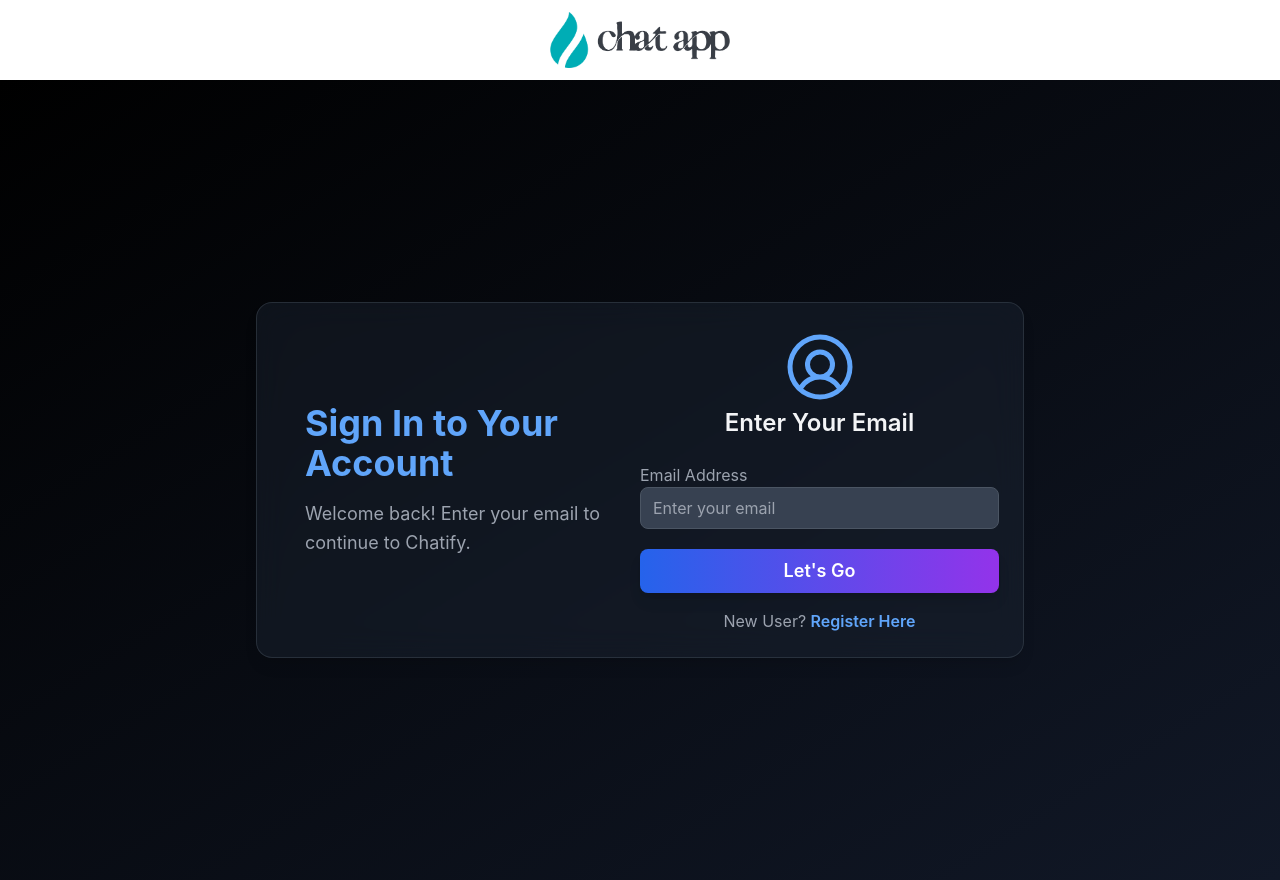
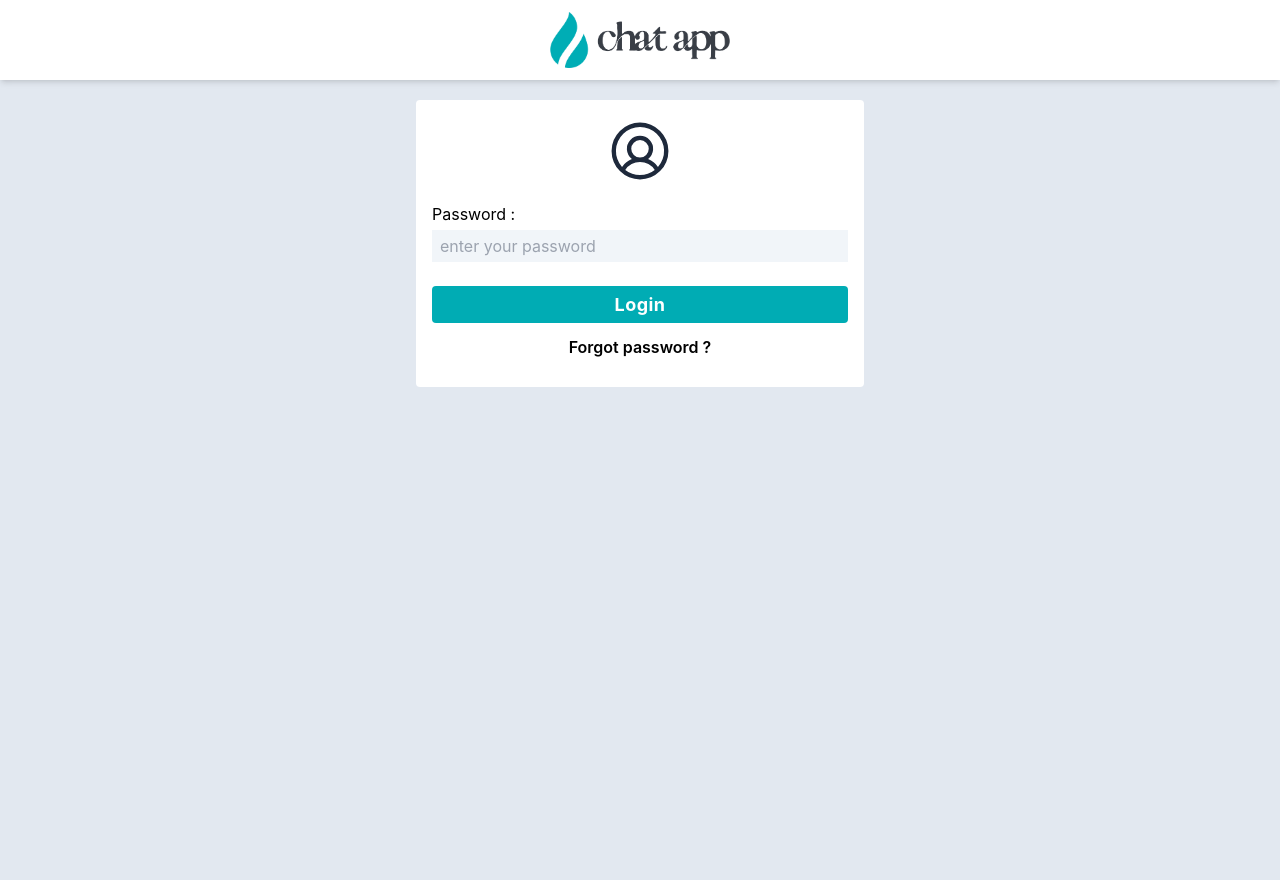
Before and after one commit to ansshul10/chatify, a React (Create React App) app in the folder client/: page /password in a window 1280 px wide. Before the commit this address led to /email. After the commit the page ends 800 px from the top, so only its background shows below. Built offline with nearby package versions, Linux system fonts and the light colour scheme.

Commit message:
Update CheckPasswordPage.js

```diff
--- a/client/src/pages/CheckPasswordPage.js
+++ b/client/src/pages/CheckPasswordPage.js
@@ -1,109 +1,115 @@
-import React, { useEffect, useState } from 'react';
+import React, { useEffect, useState } from 'react'
+import { IoClose } from "react-icons/io5";
 import { Link, useLocation, useNavigate } from 'react-router-dom';
-import axios from 'axios';
+import uploadFile from '../helpers/uploadFile';
+import axios from 'axios'
 import toast from 'react-hot-toast';
+import { PiUserCircle } from "react-icons/pi";
 import Avatar from '../components/Avatar';
 import { useDispatch } from 'react-redux';
-import { setToken } from '../redux/userSlice';
+import { setToken, setUser } from '../redux/userSlice';
 
 const CheckPasswordPage = () => {
-  const [data, setData] = useState({ password: "" });
-  const navigate = useNavigate();
-  const location = useLocation();
-  const dispatch = useDispatch();
+  const [data,setData] = useState({
+    password : "",
+    userId : ""
+  })
+  const navigate = useNavigate()
+  const location = useLocation()
+  const dispatch = useDispatch()
 
-  useEffect(() => {
-    if (!location?.state?.name) {
-      navigate('/email');
+
+  const handleOnChange = (e)=>{
+    const { name, value} = e.target
+
+    setData((preve)=>{
+      return{
+          ...preve,
+          [name] : value
       }
-  }, [location, navigate]);
+    })
+  }
 
-  const handleOnChange = (e) => {
-    const { name, value } = e.target;
-    setData((prev) => ({ ...prev, [name]: value }));
-  };
+  const handleSubmit = async(e)=>{
+    e.preventDefault()
+    e.stopPropagation()
 
-  const handleSubmit = async (e) => {
-    e.preventDefault();
-    const URL = `${process.env.REACT_APP_BACKEND_URL}/api/password`;
+    const URL = `${process.env.REACT_APP_BACKEND_URL}/api/password`
 
     try {
-      const response = await axios.post(URL, {
-        userId: location?.state?._id,
-        password: data.password
-      }, { withCredentials: true });
+        const response = await axios({
+          method :'post',
+          url : URL,
+          data : {
+            userId : location?.state?._id,
+            password : data.password
+          },
+          withCredentials : true
+        })
 
-      toast.success(response.data.message);
+        toast.success(response.data.message)
 
-      if (response.data.success) {
-        dispatch(setToken(response?.data?.token));
-        localStorage.setItem('token', response?.data?.token);
-        setData({ password: "" });
-        navigate('/');
+        if(response.data.success){
+            dispatch(setToken(response?.data?.token))
+            localStorage.setItem('token',response?.data?.token)
+
+            setData({
+              password : "",
+            })
+            navigate('/')
         }
     } catch (error) {
-      toast.error(error?.response?.data?.message);
+        toast.error(error?.response?.data?.message)
     }
-  };
+  }
+
 
   return (
-    <div className="min-h-screen flex items-center justify-center bg-gradient-to-br from-black to-gray-900 p-4">
-      <div className="w-full max-w-3xl flex flex-col md:flex-row items-center justify-between bg-gray-800/40 backdrop-blur-lg border border-gray-600/40 rounded-2xl shadow-lg p-6">
+    <div className='mt-5'>
+        <div className='bg-white w-full max-w-md  rounded overflow-hidden p-4 mx-auto'>
 
-        {/* Left Section - Info */}
-        <div className="w-full md:w-1/2 text-gray-200 p-6">
-          <h1 className="text-4xl font-bold text-blue-400">Enter Your Password</h1>
-          <p className="mt-4 text-gray-400 text-lg leading-relaxed">
-            Welcome back, <span className="text-white font-semibold">{location?.state?.name}</span>! Enter your password to access your account.
-          </p>
-        </div>
-
-        {/* Right Section - Password Form */}
-        <div className="w-full md:w-1/2">
-          <div className="flex flex-col items-center text-center mb-6">
+            <div className='w-fit mx-auto mb-2 flex justify-center items-center flex-col'>
+                {/* <PiUserCircle
+                  size={80}
+                /> */}
                 <Avatar
-              width={80}
-              height={80}
+                  width={70}
+                  height={70}
                   name={location?.state?.name}
                   imageUrl={location?.state?.profile_pic}
                 />
-            <h3 className="text-gray-100 text-2xl font-semibold mt-2">{location?.state?.name}</h3>
+                <h2 className='font-semibold text-lg mt-1'>{location?.state?.name}</h2>
             </div>
 
-          <form className="grid gap-5" onSubmit={handleSubmit}>
-            {/* Password Input */}
-            <div>
-              <label className="block text-gray-400">Password</label>
+          <form className='grid gap-4 mt-3' onSubmit={handleSubmit}>
+
+
+          <div className='flex flex-col gap-1'>
+                <label htmlFor='password'>Password :</label>
                 <input
-                type="password"
-                id="password"
-                name="password"
-                placeholder="Enter your password"
-                className="w-full bg-gray-700 text-gray-100 border border-gray-600 rounded-lg px-3 py-2 focus:ring-2 focus:ring-blue-400 outline-none"
+                  type='password'
+                  id='password'
+                  name='password'
+                  placeholder='enter your password'
+                  className='bg-slate-100 px-2 py-1 focus:outline-primary'
                   value={data.password}
                   onChange={handleOnChange}
                   required
                 />
               </div>
 
-            {/* Submit Button */}
-            <button className="w-full bg-gradient-to-r from-blue-600 to-purple-600 text-white py-2 rounded-lg text-lg font-semibold hover:from-blue-700 hover:to-purple-700 transition-all shadow-lg">
+              <button
+               className='bg-primary text-lg  px-4 py-1 hover:bg-secondary rounded mt-2 font-bold text-white leading-relaxed tracking-wide'
+              >
                 Login
               </button>
+
           </form>
 
-          {/* Forgot Password Link */}
-          <p className="mt-4 text-center text-gray-400">
-            Forgot your password?{' '}
-            <Link to="/forgot-password" className="text-blue-400 font-semibold hover:underline">
-              Reset it here
-            </Link>
-          </p>
+          <p className='my-3 text-center'><Link to={"/forgot-password"} className='hover:text-primary font-semibold'>Forgot password ?</Link></p>
         </div>
     </div>
-    </div>
-  );
+  )
+}
 
-};
-
-export default CheckPasswordPage;
+export default CheckPasswordPage
```
Lines whose indentation alone changed are shown as unchanged.
